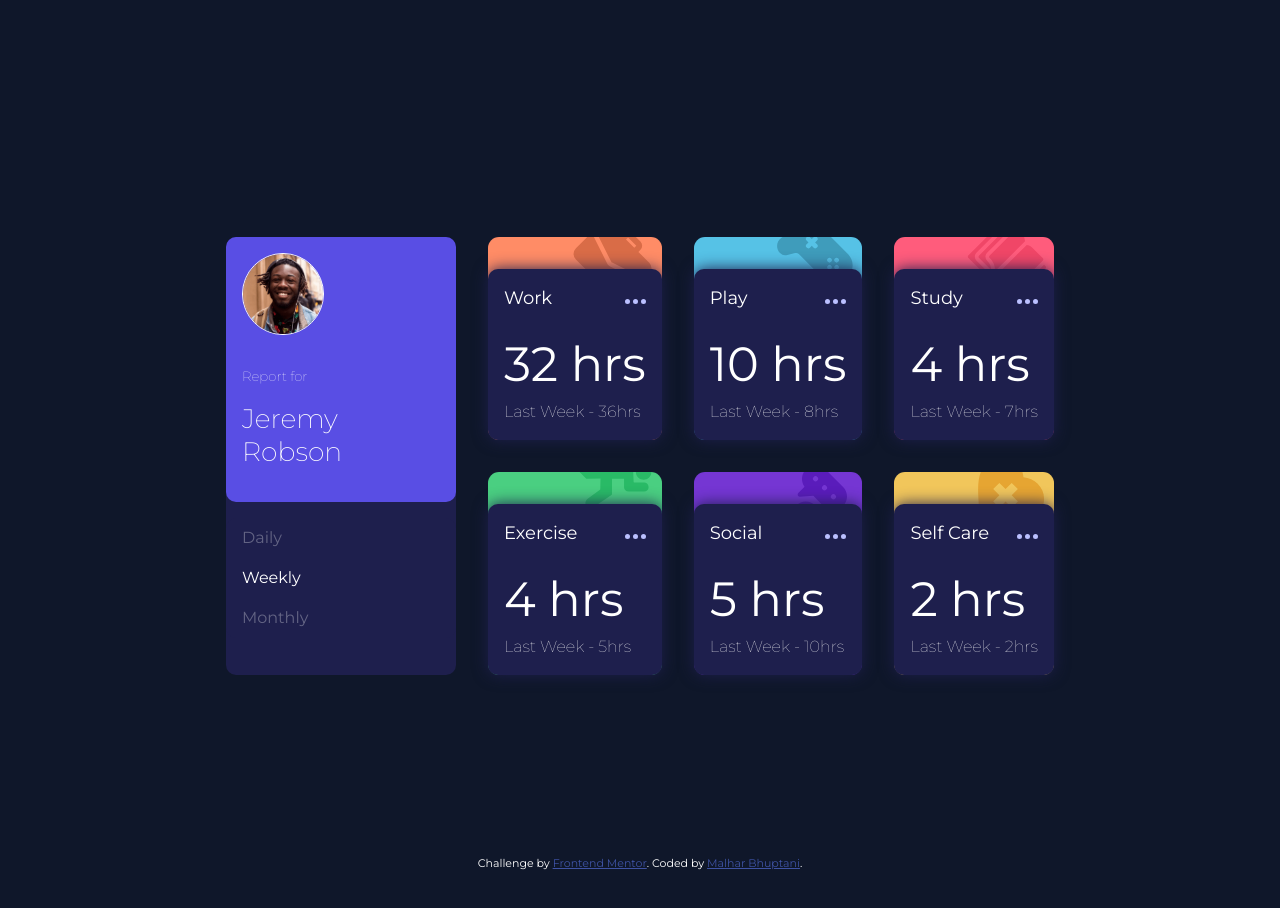
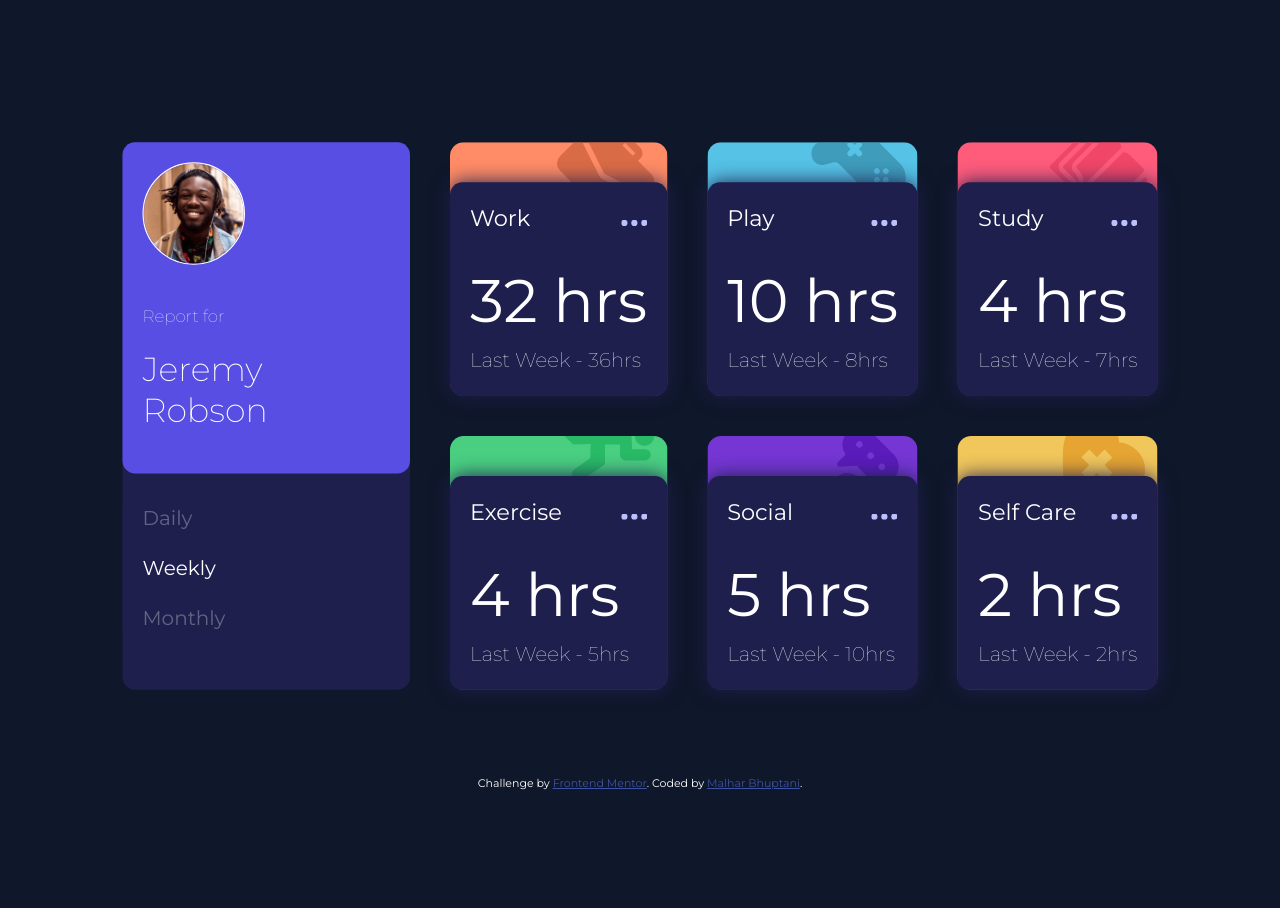
Before and after one commit to malhar016/time-tracking-dashboard-main, a React app: page / in a window 1280 px wide. After the commit the page ends 846 px from the top, so only its background shows below. Built offline with nearby package versions, Linux system fonts and the light colour scheme.

Commit message:
fixing dda and indentation

```diff
--- a/public/index.html
+++ b/public/index.html
@@ -28,9 +28,9 @@
   </style>
 </head>
 
-<body role="main">
-  <div id="root" class="root-container"></div>
-  <div class="attribution">
+<body>
+  <div id="root" role="main" class="root-container"></div>
+  <div class="attribution" role="contentinfo">
     Challenge by <a href="https://www.frontendmentor.io?ref=challenge" target="_blank">Frontend Mentor</a>.
     Coded by <a href="#">Malhar Bhuptani</a>.
   </div>
--- a/src/styles.css
+++ b/src/styles.css
@@ -16,11 +16,12 @@ body {
 
 .root-container {
   display: flex;
-  min-height: 100vh;
+  min-height: 90vh;
   justify-content: center;
 }
 
 .container {
+  scale: 1.25;
   display: grid;
   grid-template-areas:
     "profile task-board task-board task-board"
```
